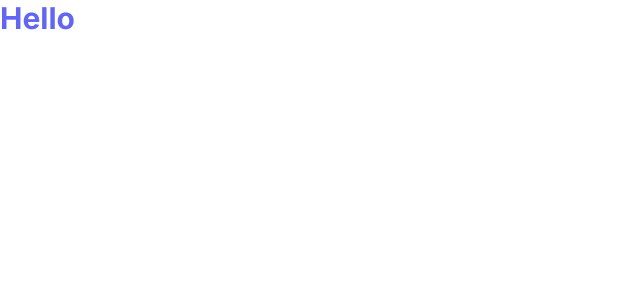
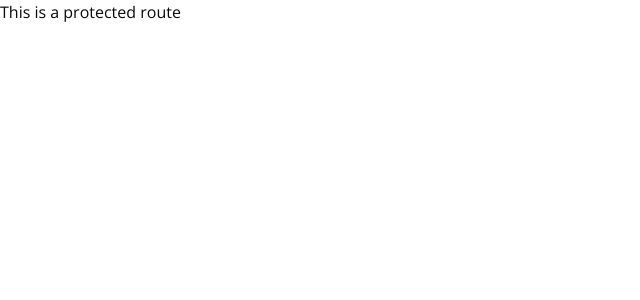
Before and after one commit to francisputong/discord-clone, a Next.js app: page / in a window 1280 px wide. Shown: the top 300 px of the page, without its empty margins (0-640 px from the left). Built offline with nearby package versions, Linux system fonts and the light colour scheme.

Commit message:
add basic routes

```diff
--- /dev/null
+++ b/app/(auth)/(routes)/login/page.tsx
@@ -0,0 +1,9 @@
+import React from 'react'
+
+type Props = {}
+
+const Login = (props: Props) => {
+    return <div>Login</div>
+}
+
+export default Login
--- /dev/null
+++ b/app/(auth)/(routes)/register/page.tsx
@@ -0,0 +1,9 @@
+import React from 'react'
+
+type Props = {}
+
+const Register = (props: Props) => {
+    return <div>Register</div>
+}
+
+export default Register
--- /dev/null
+++ b/app/(auth)/layout.tsx
@@ -0,0 +1,11 @@
+import React from 'react'
+
+type Props = {
+    children: React.ReactNode
+}
+
+const AuthLayout = ({ children }: Props) => {
+    return <div className='bg-red-500 h-full'>{children}</div>
+}
+
+export default AuthLayout
--- /dev/null
+++ b/app/(main)/(routes)/page.tsx
@@ -0,0 +1,3 @@
+export default function Home() {
+    return <div className=''>This is a protected route</div>
+}
--- a/app/layout.tsx
+++ b/app/layout.tsx
@@ -1,22 +1,18 @@
 import './globals.css'
 import type { Metadata } from 'next'
-import { Inter } from 'next/font/google'
+import { Open_Sans } from 'next/font/google'
 
-const inter = Inter({ subsets: ['latin'] })
+const font = Open_Sans({ subsets: ['latin'] })
 
 export const metadata: Metadata = {
-  title: 'Create Next App',
-  description: 'Generated by create next app',
+    title: 'Discord Clone',
+    description: 'Discord Clone'
 }
 
-export default function RootLayout({
-  children,
-}: {
-  children: React.ReactNode
-}) {
-  return (
-    <html lang="en">
-      <body className={inter.className}>{children}</body>
-    </html>
-  )
+export default function RootLayout({ children }: { children: React.ReactNode }) {
+    return (
+        <html lang='en'>
+            <body className={font.className}>{children}</body>
+        </html>
+    )
 }
--- a/app/page.tsx
+++ /dev/null
@@ -1,9 +0,0 @@
-import { Button } from '@/components/ui/button'
-
-export default function Home() {
-    return (
-        <div className=''>
-            <p className='text-3xl font-bold text-indigo-500'>Hello</p>
-        </div>
-    )
-}
```
Also changed, not shown: 1 other file (tests, documents, lock files or other folders).
